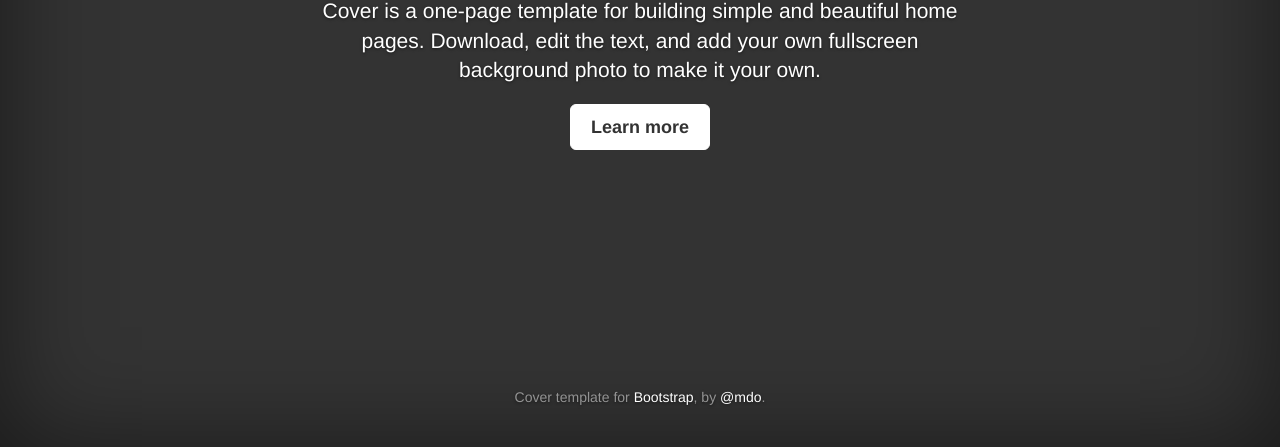
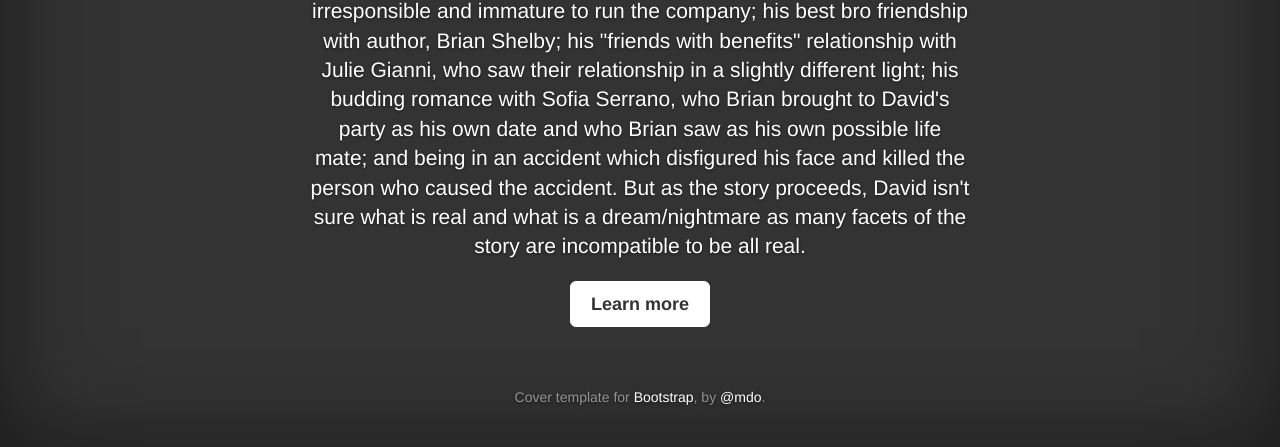
Before and after one commit to ads-ifpb-praticas/atividade-git-diogo, a plain HTML site: page index.html in a window 1280 px wide. Shown: the part 353-800 px from the top of the page. Drawn offline with nearby package versions, Linux system fonts and the light colour scheme; files whose address does not match are found by name.

Commit message:
Adicionando sinopse

```diff
--- a/index.html
+++ b/index.html
@@ -41,7 +41,7 @@
 
           <div class="inner cover">
             <h1 class="cover-heading">Vanilla Sky (2001) - <span class="glyphicon glyphicon-star" aria-hidden="true"></span> 6.9 (IMDB)</h1>
-            <p class="lead">Cover is a one-page template for building simple and beautiful home pages. Download, edit the text, and add your own fullscreen background photo to make it your own.</p>
+            <p class="lead">Incarcerated and charged with murder, David Aames Jr. is telling the story of how he got to where he is to McCabe, the police psychologist. That story includes: being the 51% shareholder of a major publishing firm, which he inherited from his long deceased parents; the firm's board, appointed by David Aames Sr., being the 49% shareholders who would probably like to see him gone as they see him as being too irresponsible and immature to run the company; his best bro friendship with author, Brian Shelby; his "friends with benefits" relationship with Julie Gianni, who saw their relationship in a slightly different light; his budding romance with Sofia Serrano, who Brian brought to David's party as his own date and who Brian saw as his own possible life mate; and being in an accident which disfigured his face and killed the person who caused the accident. But as the story proceeds, David isn't sure what is real and what is a dream/nightmare as many facets of the story are incompatible to be all real.</p>
             <p class="lead">
               <a href="#" class="btn btn-lg btn-default">Learn more</a>
             </p>
```
